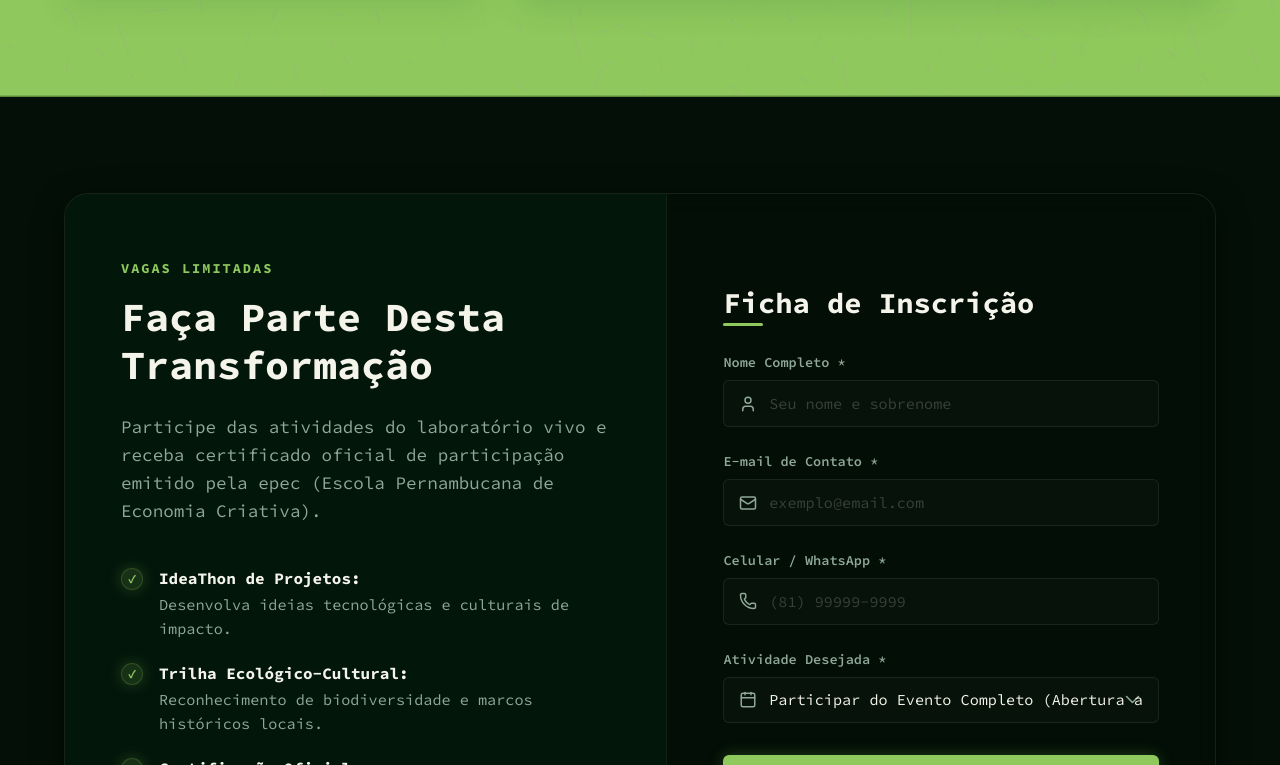
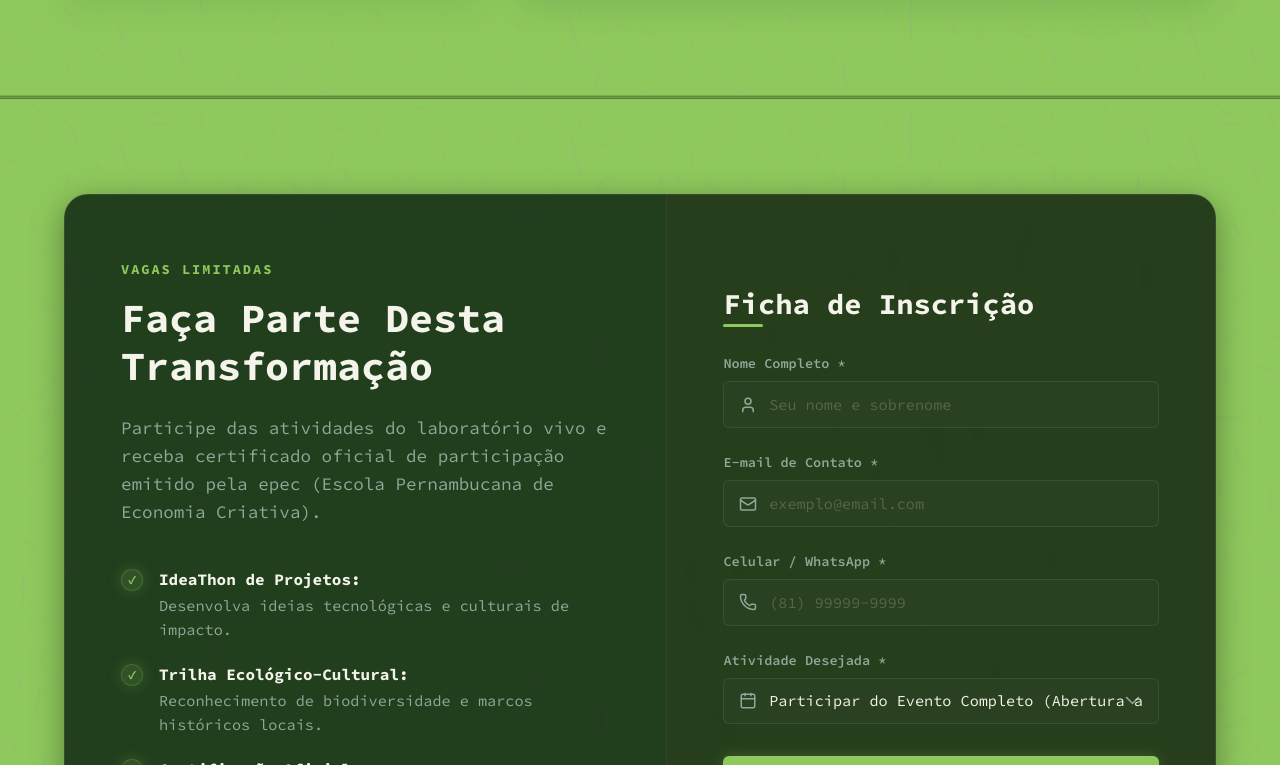
Before and after one commit to inovasaobento-ops/site-inovasaobento, a Next.js app: page / in a window 1280 px wide. Shown: the part 5475-6240 px from the top of the page. Built offline with nearby package versions, Linux system fonts and the light colour scheme; no server answers; the database is empty.

Commit message:
style: replicar plano de fundo verde BG Inova Green e textura granulada na secao de Inscricao

```diff
--- a/src/components/RegistrationForm.module.css
+++ b/src/components/RegistrationForm.module.css
@@ -1,18 +1,41 @@
 .section {
   background-color: var(--color-bg-dark);
+  background-image: url('/assets/bg-green.png');
+  background-size: cover;
+  background-position: center;
+  position: relative;
+  overflow: hidden;
   padding: 6rem 0;
+  border-top: 1px solid rgba(143, 201, 93, 0.08);
+  border-bottom: 1px solid rgba(143, 201, 93, 0.08);
+}
+
+.section::after {
+  content: "";
+  position: absolute;
+  top: 0;
+  left: 0;
+  width: 100%;
+  height: 100%;
+  background-image: url('/assets/sobreposicao-grain.png');
+  background-repeat: repeat;
+  opacity: 0.85; /* Granulado de sobreposição */
+  pointer-events: none;
+  z-index: 1;
 }
 
 .wrapper {
   display: grid;
   grid-template-columns: 1.1fr 1fr;
-  background-color: rgba(3, 15, 7, 0.7);
+  background-color: rgba(3, 15, 7, 0.75);
   border-radius: var(--radius-lg);
   box-shadow: var(--glow-panel);
   border: 1px solid var(--color-border);
   overflow: hidden;
   backdrop-filter: blur(12px);
   -webkit-backdrop-filter: blur(12px);
+  position: relative;
+  z-index: 2;
 }
 
 /* Invitation Panel (Left) */
```
